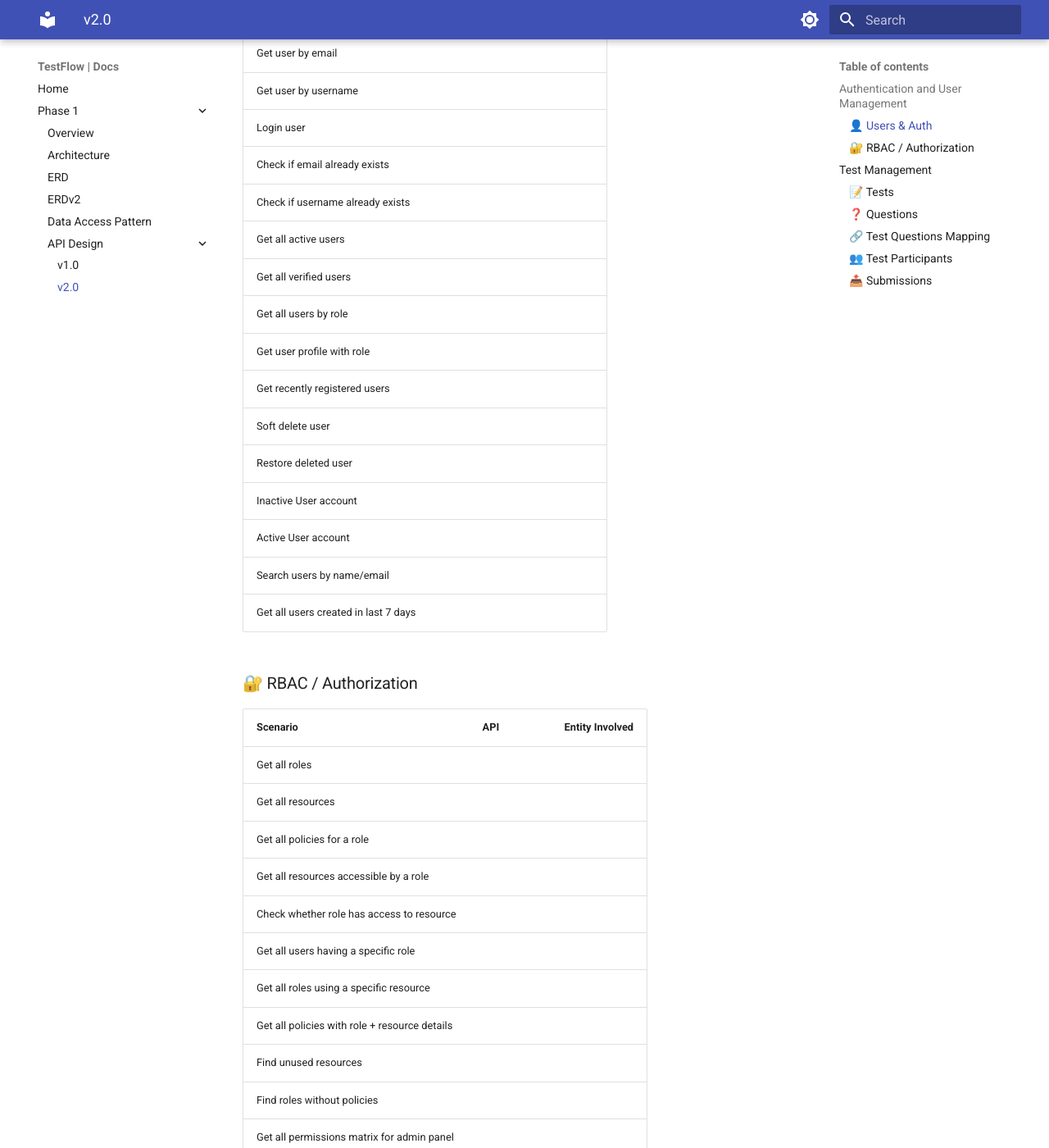
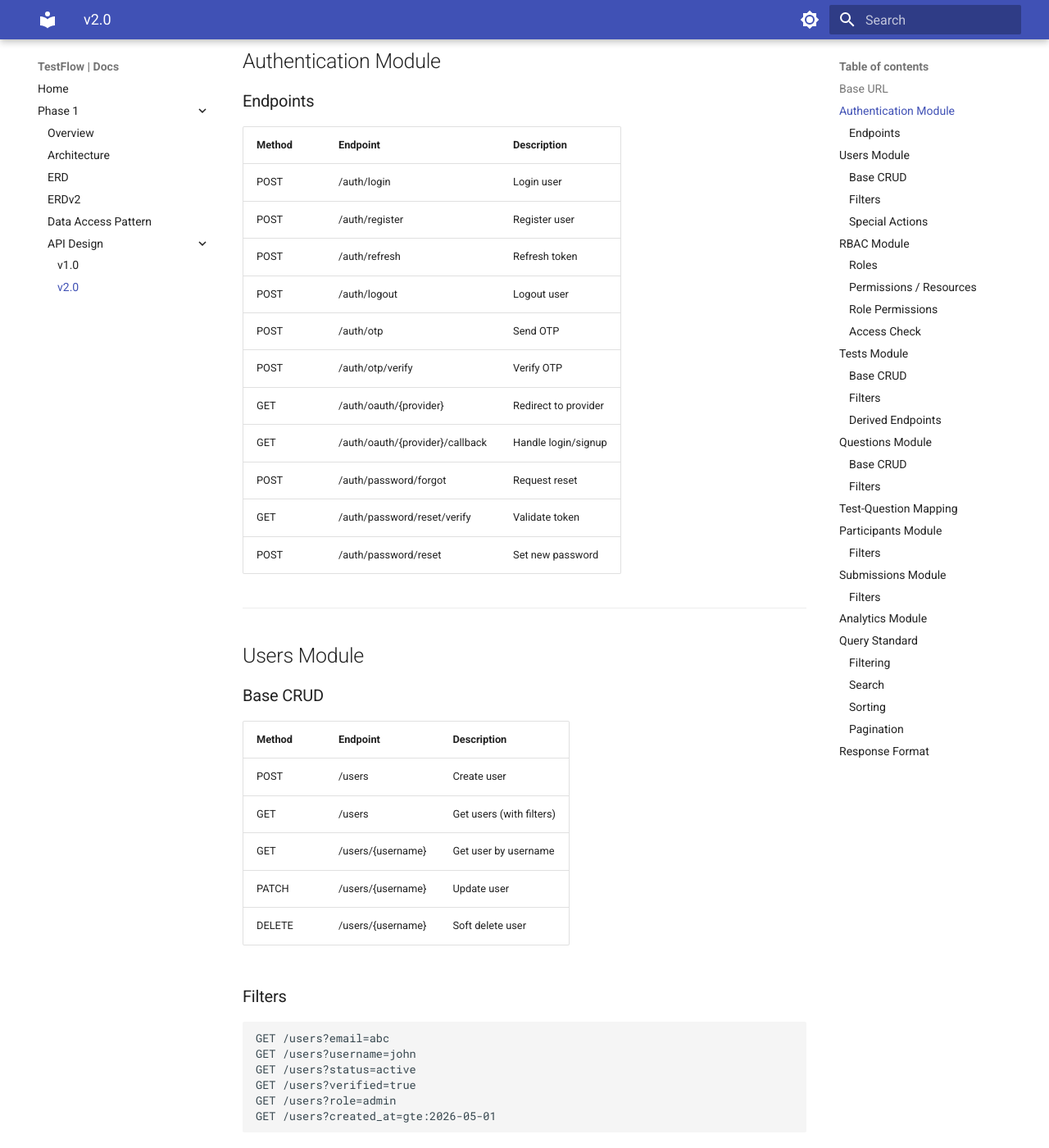
Before and after one commit to sharma-dikshant/TestFlow-Docs, an MkDocs documentation site: the page built from docs/phase-1/api-design/v2.md, in a window 1280 px wide and 1400 px high, scrolled down 280 px. Shown: the whole window at 82% size. Built offline with MkDocs 1.6.1 and Material for MkDocs 9.7.7, drawn with Linux system fonts in a browser that asks for light colours; some of the changed text lies outside the part shown.

Commit message:
docs: add api design v2

````diff
--- a/docs/phase-1/api-design/v2.md
+++ b/docs/phase-1/api-design/v2.md
@@ -1,152 +1,261 @@
-# API Design
+# API Design Specification
 
-## Authentication and User Management
+## Base URL
 
-### 👤 Users & Auth
+```
+/api/v1
+```
 
-| Scenario                             | API | Entity Involved |
-| ------------------------------------ | --- | --------------- |
-| Get user by email                    |     |                 |
-| Get user by username                 |     |                 |
-| Login user                           |     |                 |
-| Check if email already exists        |     |                 |
-| Check if username already exists     |     |                 |
-| Get all active users                 |     |                 |
-| Get all verified users               |     |                 |
-| Get all users by role                |     |                 |
-| Get user profile with role           |     |                 |
-| Get recently registered users        |     |                 |
-| Soft delete user                     |     |                 |
-| Restore deleted user                 |     |                 |
-| Inactive User account                |     |                 |
-| Active User account                  |     |                 |
-| Search users by name/email           |     |                 |
-| Get all users created in last 7 days |     |                 |
+---
 
-### 🔐 RBAC / Authorization
+## Authentication Module
 
-| Scenario                                      | API | Entity Involved |
-| --------------------------------------------- | --- | --------------- |
-| Get all roles                                 |     |                 |
-| Get all resources                             |     |                 |
-| Get all policies for a role                   |     |                 |
-| Get all resources accessible by a role        |     |                 |
-| Check whether role has access to resource     |     |                 |
-| Get all users having a specific role          |     |                 |
-| Get all roles using a specific resource       |     |                 |
-| Get all policies with role + resource details |     |                 |
-| Find unused resources                         |     |                 |
-| Find roles without policies                   |     |                 |
-| Get all permissions matrix for admin panel    |     |                 |
+### Endpoints
 
-## Test Management
+| Method | Endpoint                        | Description          |
+| ------ | ------------------------------- | -------------------- |
+| POST   | /auth/login                     | Login user           |
+| POST   | /auth/register                  | Register user        |
+| POST   | /auth/refresh                   | Refresh token        |
+| POST   | /auth/logout                    | Logout user          |
+| POST   | /auth/otp                       | Send OTP             |
+| POST   | /auth/otp/verify                | Verify OTP           |
+| GET    | /auth/oauth/{provider}          | Redirect to provider |
+| GET    | /auth/oauth/{provider}/callback | Handle login/signup  |
+| POST   | /auth/password/forgot           | Request reset        |
+| GET    | /auth/password/reset/verify     | Validate token       |
+| POST   | /auth/password/reset            | Set new password     |
 
-### 📝 Tests
+---
 
-| Scenario                               | API | Entity Involved |
-| -------------------------------------- | --- | --------------- |
-| Create test                            |     |                 |
-| Get test by id                         |     |                 |
-| Get all tests                          |     |                 |
-| Get all upcoming tests                 |     |                 |
-| Get all ongoing tests                  |     |                 |
-| Get all completed tests                |     |                 |
-| Get all tests created by a user        |     |                 |
-| Search tests by title                  |     |                 |
-| Get test with creator details          |     |                 |
-| Get tests between dates                |     |                 |
-| Get tests with participant count       |     |                 |
-| Get tests with question count          |     |                 |
-| Get tests sorted by latest             |     |                 |
-| Get tests sorted by popularity         |     |                 |
-| Soft delete test                       |     |                 |
-| Get tests available for a user         |     |                 |
-| Get tests user already participated in |     |                 |
-| Get currently active tests             |     |                 |
-| Get tests ending soon                  |     |                 |
+## Users Module
 
-### ❓ Questions
+### Base CRUD
 
-| Scenario                             | API | Entity Involved |
-| ------------------------------------ | --- | --------------- |
-| Create question                      |     |                 |
-| Get question by id                   |     |                 |
-| Get all questions                    |     |                 |
-| Get questions by type                |     |                 |
-| Get questions created by a user      |     |                 |
-| Search questions by text             |     |                 |
-| Get questions with default marks     |     |                 |
-| Get questions used in tests          |     |                 |
-| Get unused questions                 |     |                 |
-| Get most frequently used questions   |     |                 |
-| Get coding questions only            |     |                 |
-| Get MCQ questions only               |     |                 |
-| Get subjective questions only        |     |                 |
-| Get question with all tests using it |     |                 |
-| Get recently created questions       |     |                 |
+| Method | Endpoint          | Description              |
+| ------ | ----------------- | ------------------------ |
+| POST   | /users            | Create user              |
+| GET    | /users            | Get users (with filters) |
+| GET    | /users/{username} | Get user by username     |
+| PATCH  | /users/{username} | Update user              |
+| DELETE | /users/{username} | Soft delete user         |
 
-### 🔗 Test Questions Mapping
+### Filters
 
-| Scenario                            | API | Entity Involved |
-| ----------------------------------- | --- | --------------- |
-| Add question to test                |     |                 |
-| Get all questions for a test        |     |                 |
-| Get ordered questions for a test    |     |                 |
-| Get total marks of a test           |     |                 |
-| Get question count for a test       |     |                 |
-| Get all tests containing a question |     |                 |
-| Update question order in test       |     |                 |
-| Update marks override in test       |     |                 |
-| Remove question from test           |     |                 |
-| Find duplicate question mappings    |     |                 |
-| Get first/last question of a test   |     |                 |
-| Get questions with custom marks     |     |                 |
+```
+GET /users?email=abc
+GET /users?username=john
+GET /users?status=active
+GET /users?verified=true
+GET /users?role=admin
+GET /users?created_at=gte:2026-05-01
+```
 
-### 👥 Test Participants
+### Special Actions
 
-| Scenario                               | API | Entity Involved |
-| -------------------------------------- | --- | --------------- |
-| Enroll user in test                    |     |                 |
-| Get all participants of a test         |     |                 |
-| Get all tests participated by a user   |     |                 |
-| Get participant status                 |     |                 |
-| Get participants currently taking test |     |                 |
-| Get completed participants             |     |                 |
-| Get absent participants                |     |                 |
-| Get participant start/completion time  |     |                 |
-| Get average completion time            |     |                 |
-| Count participants per test            |     |                 |
-| Count tests attempted by user          |     |                 |
-| Get leaderboard participation list     |     |                 |
-| Get latest participants                |     |                 |
-| Check if user already joined test      |     |                 |
-| Get participant by user + test         |     |                 |
-| Get participants who never submitted   |     |                 |
+| Method | Endpoint               | Description     |
+| ------ | ---------------------- | --------------- |
+| PATCH  | /users/{id}/activate   | Activate user   |
+| PATCH  | /users/{id}/deactivate | Deactivate user |
+| PATCH  | /users/{id}/restore    | Restore user    |
 
-### 📤 Submissions
+---
 
-| Scenario                                | API | Entity Involved |
-| --------------------------------------- | --- | --------------- |
-| Create submission                       |     |                 |
-| Get submission by id                    |     |                 |
-| Get all submissions of participant      |     |                 |
-| Get all submissions for test            |     |                 |
-| Get all submissions for question        |     |                 |
-| Get latest submission for question      |     |                 |
-| Get highest scoring submission          |     |                 |
-| Get submissions between dates           |     |                 |
-| Count submissions per question          |     |                 |
-| Count submissions per participant       |     |                 |
-| Get unanswered questions                |     |                 |
-| Get evaluated submissions               |     |                 |
-| Get pending evaluations                 |     |                 |
-| Get submissions with score > X          |     |                 |
-| Get submissions with failed test cases  |     |                 |
-| Get submissions sorted by latest        |     |                 |
-| Get average score per question          |     |                 |
-| Get average score per test              |     |                 |
-| Get submission history for participant  |     |                 |
-| Get multiple attempts for same question |     |                 |
-| Get latest attempt only                 |     |                 |
-| Get total score of participant          |     |                 |
-| Get participant rank in test            |     |                 |
+## RBAC Module
+
+### Roles
+
+| Method | Endpoint         | Description   |
+| ------ | ---------------- | ------------- |
+| GET    | /roles           | Get all roles |
+| POST   | /roles           | Create role   |
+| PATCH  | /roles/{roleKey} | Update role   |
+| DELETE | /roles/{roleKey} | Delete role   |
+
+### Permissions / Resources
+
+| Method | Endpoint     | Description         |
+| ------ | ------------ | ------------------- |
+| GET    | /permissions | Get all permissions |
+
+### Role Permissions
+
+| Method | Endpoint                     | Description             |
+| ------ | ---------------------------- | ----------------------- |
+| GET    | /roles/{roleKey}/permissions | Get role permissions    |
+| PUT    | /roles/{roleKey}/permissions | Update role permissions |
+
+### Access Check
+
+| Method | Endpoint      | Description           |
+| ------ | ------------- | --------------------- |
+| POST   | /access-check | Check access for role |
+
+---
+
+## Tests Module
+
+### Base CRUD
+
+| Method | Endpoint    | Description    |
+| ------ | ----------- | -------------- |
+| POST   | /tests      | Create test    |
+| GET    | /tests      | Get tests      |
+| GET    | /tests/{id} | Get test by ID |
+| PATCH  | /tests/{id} | Update test    |
+| DELETE | /tests/{id} | Delete test    |
+
+### Filters
+
+```
+GET /tests?status=upcoming
+GET /tests?status=ongoing
+GET /tests?status=completed
+GET /tests?created_by=1
+GET /tests?search=javascript
+GET /tests?start_time=gte:2026-05-01
+GET /tests?sort=created_at&order=desc
+GET /tests?popular=true
+```
+
+### Derived Endpoints
+
+| Method | Endpoint                 | Description        |
+| ------ | ------------------------ | ------------------ |
+| GET    | /tests/{id}/questions    | Get test questions |
+| GET    | /tests/{id}/participants | Get participants   |
+| GET    | /tests/{id}/submissions  | Get submissions    |
+| GET    | /tests/{id}/stats        | Get test stats     |
+
+---
+
+## Questions Module
+
+### Base CRUD
+
+| Method | Endpoint        | Description        |
+| ------ | --------------- | ------------------ |
+| POST   | /questions      | Create question    |
+| GET    | /questions      | Get questions      |
+| GET    | /questions/{id} | Get question by ID |
+| PATCH  | /questions/{id} | Update question    |
+| DELETE | /questions/{id} | Delete question    |
+
+### Filters
+
+```
+GET /questions?type=mcq
+GET /questions?type=coding
+GET /questions?created_by=1
+GET /questions?search=dp
+GET /questions?unused=true
+```
+
+---
+
+## Test-Question Mapping
+
+| Method | Endpoint                    | Description          |
+| ------ | --------------------------- | -------------------- |
+| POST   | /tests/{id}/questions       | Add question to test |
+| GET    | /tests/{id}/questions       | Get test questions   |
+| PATCH  | /tests/{id}/questions/{qid} | Update mapping       |
+| DELETE | /tests/{id}/questions/{qid} | Remove question      |
+
+---
+
+## Participants Module
+
+| Method | Endpoint                 | Description      |
+| ------ | ------------------------ | ---------------- |
+| POST   | /tests/{id}/participants | Enroll user      |
+| GET    | /tests/{id}/participants | Get participants |
+| GET    | /users/{id}/tests        | Get user tests   |
+
+### Filters
+
+```
+GET /tests/{id}/participants?status=completed
+GET /tests/{id}/participants?status=in_progress
+```
+
+---
+
+## Submissions Module
+
+| Method | Endpoint                       | Description                 |
+| ------ | ------------------------------ | --------------------------- |
+| POST   | /submissions                   | Create submission           |
+| GET    | /submissions/{id}              | Get submission              |
+| GET    | /participants/{id}/submissions | Get participant submissions |
+| GET    | /tests/{id}/submissions        | Get test submissions        |
+
+### Filters
+
+```
+GET /submissions?score_gt=50
+GET /submissions?status=evaluated
+GET /submissions?date=gte:2026-05-01
+```
+
+---
+
+## Analytics Module
+
+| Method | Endpoint               | Description    |
+| ------ | ---------------------- | -------------- |
+| GET    | /tests/{id}/stats      | Test analytics |
+| GET    | /users/{id}/stats      | User analytics |
+| GET    | /analytics/leaderboard | Leaderboard    |
+| GET    | /analytics/usage       | Usage stats    |
+
+---
+
+## Query Standard
+
+### Filtering
+
+```
+?field=value
+?field=gt:10
+?field=lt:100
+?field=gte:2026-01-01
+?field=lte:2026-12-31
+```
+
+### Search
+
+```
+?search=keyword
+```
+
+### Sorting
+
+```
+?sort=created_at&order=desc
+```
+
+### Pagination
+
+```
+?page=1&limit=10
+```
+
+---
+
+## Response Format
+
+```json
+{
+  "success": true,
+  "data": {},
+  "meta": {
+    "page": 1,
+    "limit": 10,
+    "total": 100
+  },
+  "error": null
+}
+```
+
+---
````
